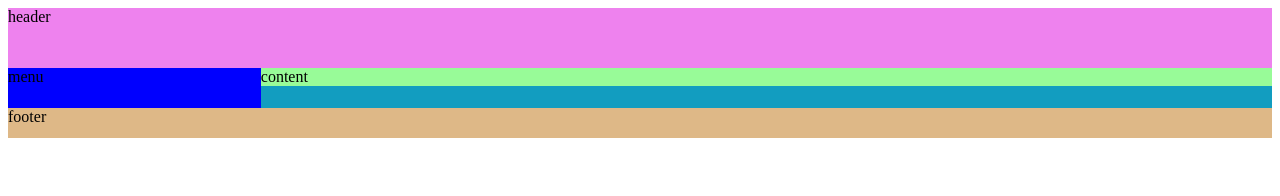
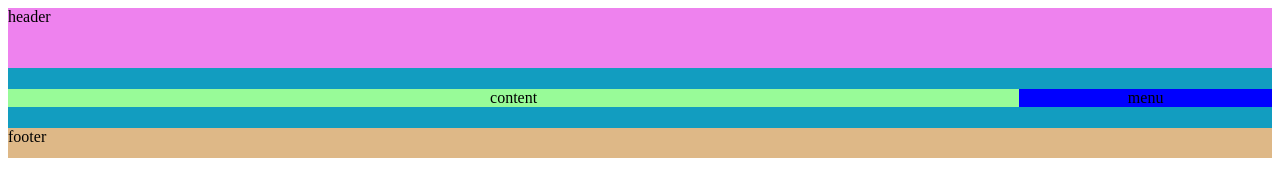
Before and after one commit to GreslyCoronel/DesarrolloWeb, a plain HTML site: page index.html in a window 1280 px wide. Drawn offline with Linux system fonts and the light colour scheme.

Commit message:
posicionamiento con flexbox

```diff
--- a/estilos.css
+++ b/estilos.css
@@ -1,7 +1,7 @@
 
 .wrapper{
- max-width:1500px;
- margin: 0 auto;
+   max-width:1500px;
+   margin: 0 auto;
 
 }
 
@@ -12,21 +12,26 @@
 
 .container{
     background: rgb(18, 157, 192);
-    overflow: hidden;
+    display: flex;
+    height: 60px;
+    align-items: center;
+    flex-direction: row-reverse;  /* para invertir cajas */
 
 }
 
 .menu{
+    text-align: center;
     background: blue;
-    float: left;
     width: 20%;
-    height: 40px;
+
+
 
 }
 
 .content{
+    text-align: center;
     background: palegreen;
-    float: left;
+
     width: 80%;
 
 
@@ -34,6 +39,5 @@
 
 .footer{
     background: burlywood;
-    clear: both;
     height: 30px;
 }
```
